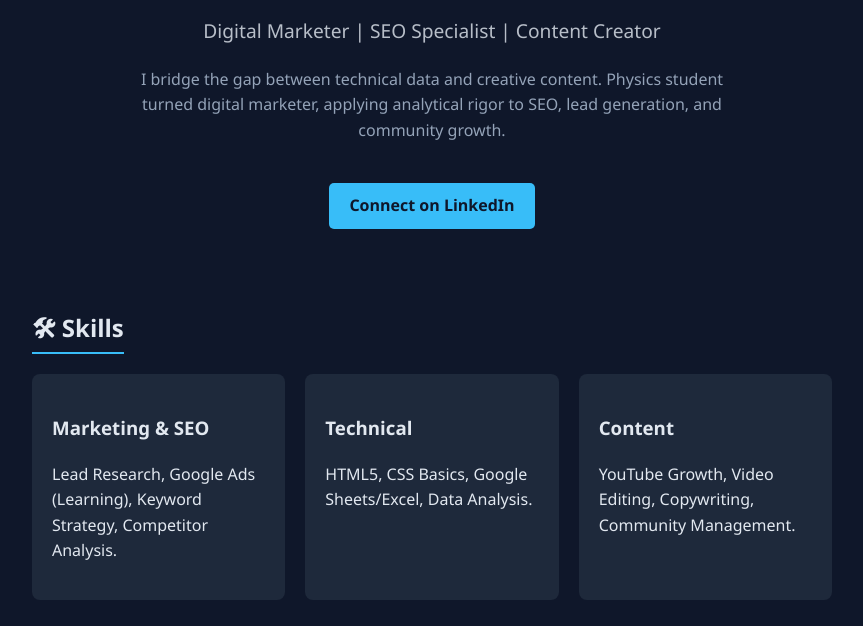
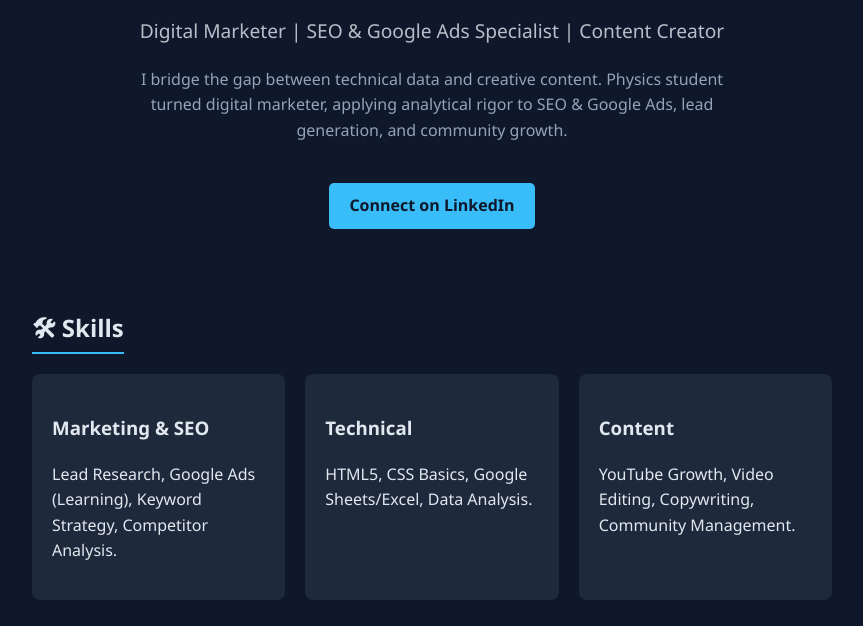
Before and after one commit to rafiulbro/TheWetCat, a plain HTML site: page index.html in a window 1280 px wide. Shown: the part 174-800 px from the top of the page, without its empty margins (208-1071 px from the left). Drawn offline with Linux system fonts and the light colour scheme.

Commit message:
Update index.html

```diff
--- a/index.html
+++ b/index.html
@@ -92,9 +92,9 @@
 <div class="container">
     <header>
         <h1>Rafiul Islam</h1>
-        <p class="tagline">Digital Marketer | SEO Specialist | Content Creator</p>
+        <p class="tagline">Digital Marketer | SEO & Google Ads Specialist | Content Creator</p>
         <p style="max-width: 600px; margin: 20px auto; color: #94a3b8;">
-            I bridge the gap between technical data and creative content. Physics student turned digital marketer, applying analytical rigor to SEO, lead generation, and community growth.
+            I bridge the gap between technical data and creative content. Physics student turned digital marketer, applying analytical rigor to SEO & Google Ads, lead generation, and community growth.
         </p>
         <a href="https://www.linkedin.com/in/rafiul-seo" class="btn">Connect on LinkedIn</a>
     </header>
@@ -143,7 +143,7 @@
 
     <section style="text-align: center; padding-bottom: 50px;">
         <h2>Let's Work Together</h2>
-        <p>Currently open for <strong>Lead Research</strong> and <strong>SEO Associate</strong> roles.</p>
+        <p>Currently open for <strong>Lead Research</strong> and <strong>SEO & Google Ads Associate</strong> roles.</p>
         <a href="mailto:rafiulislamfuad@gmail.com" class="btn">Email Me</a>
     </section>
 </div>
```
